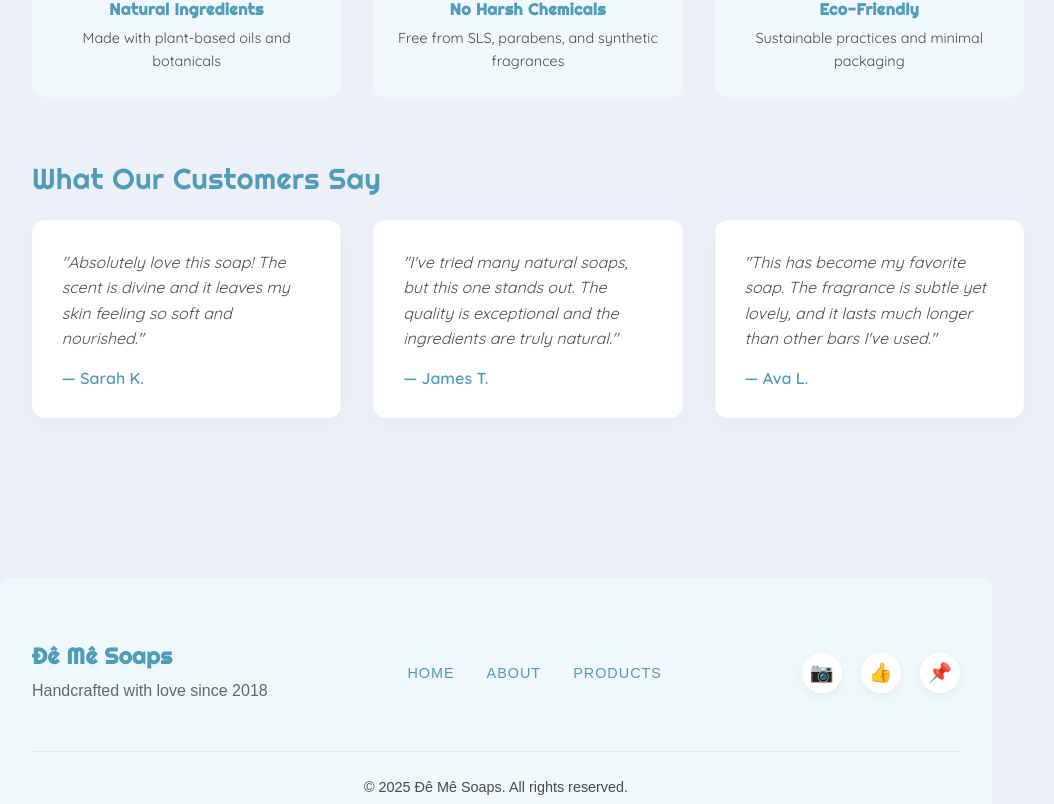
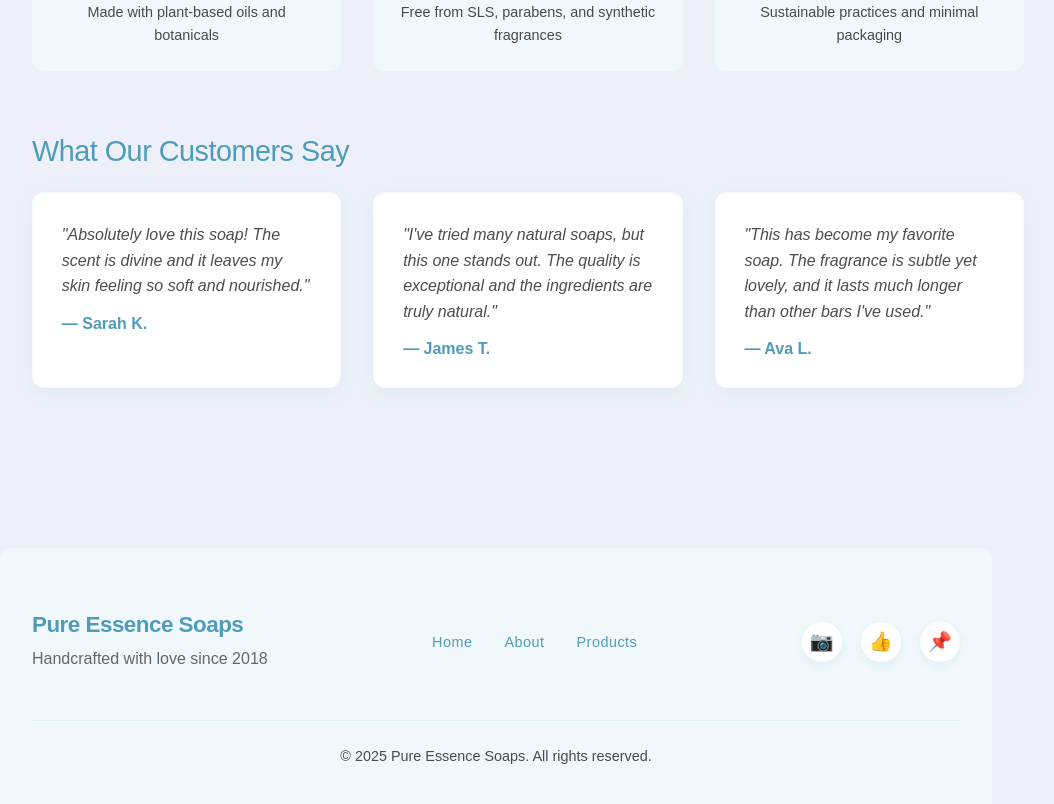
Before and after one commit to tv356/tv356-idm364, a SvelteKit app: page /soap/1 in a window 1280 px wide. Shown: the part 1256-2060 px from the top of the page, without its empty margins (144-1198 px from the left). Built offline with nearby package versions, Linux system fonts and the light colour scheme.

Commit message:
Fix all styling issues and merge conflicts

```diff
--- a/src/routes/soap/[id]/+page.svelte
+++ b/src/routes/soap/[id]/+page.svelte
@@ -33,11 +33,8 @@
 </script>
 
 <svelte:head>
-  <title>{data.product ? data.product.name : 'Product'} - Đê Mê Soaps</title>
+  <title>{data.product ? data.product.name : 'Product'} - Pure Essence Soaps</title>
   <meta name="description" content={data.product ? data.product.description : 'Product details'} />
-  <link rel="preconnect" href="https://fonts.googleapis.com">
-  <link rel="preconnect" href="https://fonts.gstatic.com" crossorigin>
-  <link href="https://fonts.googleapis.com/css2?family=Comfortaa:wght@400;600;700&family=Lexend:wght@300;400;500;600&family=Quicksand:wght@300;400;500;600&family=Righteous&display=swap" rel="stylesheet">
 </svelte:head>
 
 <div class="page-container">
@@ -184,7 +181,7 @@
 <footer class="footer">
   <div class="footer-content">
     <div class="footer-logo">
-      <h3>Đê Mê Soaps</h3>
+      <h3>Pure Essence Soaps</h3>
       <p>Handcrafted with love since 2018</p>
     </div>
 
@@ -196,15 +193,15 @@
 
     <div class="footer-social">
       <div class="social-icons">
-        <a href="#" aria-label="Instagram"><span class="icon">📷</span></a>
-        <a href="#" aria-label="Facebook"><span class="icon">👍</span></a>
-        <a href="#" aria-label="Pinterest"><span class="icon">📌</span></a>
+        <a href="javascript:void(0)" aria-label="Instagram"><span class="icon">📷</span></a>
+        <a href="javascript:void(0)" aria-label="Facebook"><span class="icon">👍</span></a>
+        <a href="javascript:void(0)" aria-label="Pinterest"><span class="icon">📌</span></a>
       </div>
     </div>
   </div>
 
   <div class="footer-bottom">
-    <p class="copyright">&copy; 2025 Đê Mê Soaps. All rights reserved.</p>
+    <p class="copyright">&copy; 2025 Pure Essence Soaps. All rights reserved.</p>
   </div>
 </footer>
 
@@ -215,14 +212,14 @@
     max-width: 1200px;
     margin: 0 auto;
     padding: 2rem;
-    font-family: 'Quicksand', 'Ubuntu', 'Montserrat', sans-serif;
+    font-family: 'Poppins', 'Montserrat', sans-serif;
   }
 
   h1, h2, h3, h4 {
-    font-family: 'Righteous', 'Comfortaa', sans-serif;
+    font-family: 'Playfair Display', 'Poppins', sans-serif;
     color: #4f9cba;
     margin: 0 0 1rem 0;
-    letter-spacing: 0.5px;
+    letter-spacing: -0.5px;
   }
 
   h1 {
@@ -444,7 +441,7 @@
     background: none;
     border: none;
     border-bottom: 3px solid transparent;
-    font-family: 'Quicksand', 'Ubuntu', 'Montserrat', sans-serif;
+    font-family: 'Poppins', 'Montserrat', sans-serif;
     font-weight: 600;
     font-size: 1rem;
     color: #666;
@@ -553,7 +550,7 @@
 
   .footer-logo h3 {
     margin-bottom: 0.5rem;
-    font-family: 'Righteous', 'Comfortaa', sans-serif;
+    font-family: 'Playfair Display', 'Poppins', sans-serif;
     color: #4f9cba;
     font-size: 1.4rem;
     margin-top: 0;
@@ -574,9 +571,8 @@
     font-weight: 500;
     transition: color 0.3s ease;
     position: relative;
-    text-transform: uppercase;
     font-size: 0.9rem;
-    letter-spacing: 1px;
+    letter-spacing: 0.5px;
     text-decoration: none;
   }
 
```
Also changed, not shown: src/routes/products/+page.svelte (indentation only), 1 other file (tests, documents, lock files or other folders).
